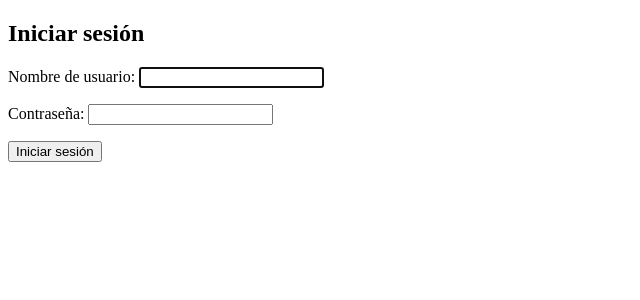
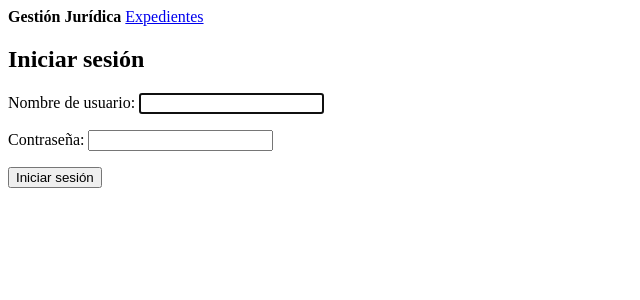
Before and after one commit to joaquintomasrana/gestion-juridica-web, a Django app: a page that uses templates/base.html in a window 1280 px wide. Shown: the top 300 px of the page, without its empty margins (0-640 px from the left). Run offline with Django 5.2, Linux system fonts and the light colour scheme.

Commit message:
Agregar menú de navegación en la plantilla base

```diff
--- a/templates/base.html
+++ b/templates/base.html
@@ -12,6 +12,11 @@
 
 
 <body>
+    <nav>
+        <strong>Gestión Jurídica</strong>
+        <a href="{% url 'expedientes:lista' %}">Expedientes</a>
+    </nav>
+
     {% block contenido %}
     {% endblock %}
 </body>
```
